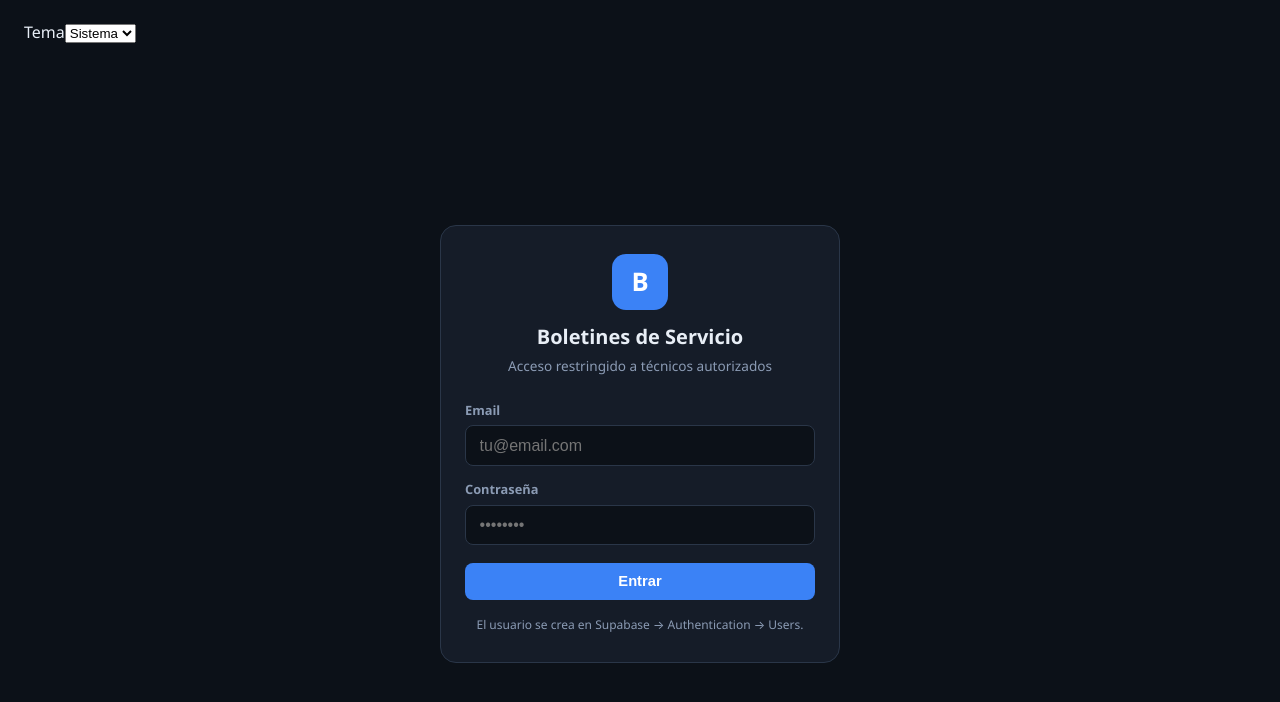
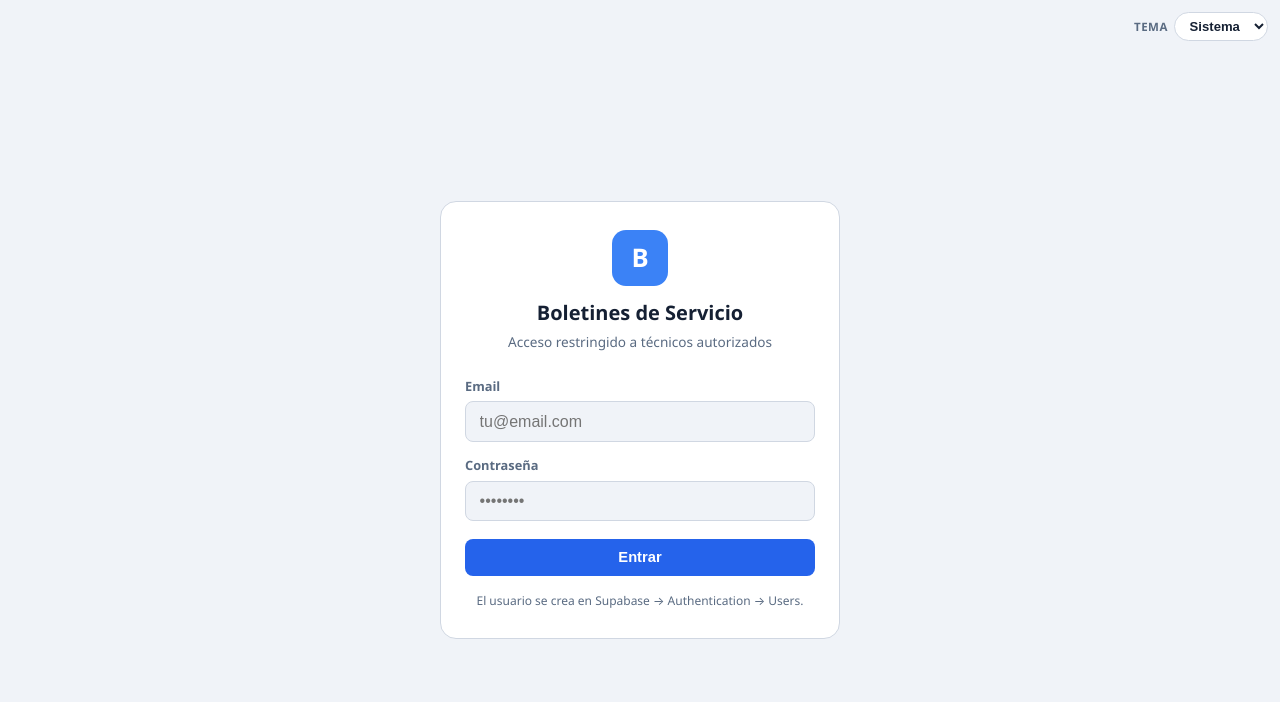
Before and after one commit to F1r0x/Visualizador-Boletines-React, a React (Vite) app: page / in a window 1280 px wide. Shown: the top 702 px of the page. Built offline with nearby package versions, Linux system fonts and the light colour scheme.

Commit message:
Temas claro/oscuro y control de preferencias del sistema

```diff
--- a/src/index.css
+++ b/src/index.css
@@ -1,4 +1,6 @@
-:root {
+/* Tema oscuro (por defecto y data-theme="dark") */
+:root,
+html[data-theme='dark'] {
   --bg: #0c1118;
   --card: #151c28;
   --border: #2a3648;
@@ -15,7 +17,56 @@
   --prep: #14b8a6;
   --prep-bg: rgba(20, 184, 166, 0.12);
   --prep-border: rgba(45, 212, 191, 0.4);
+  color-scheme: dark;
 }
+
+/* Tema claro */
+html[data-theme='light'] {
+  --bg: #f0f3f8;
+  --card: #ffffff;
+  --border: #d0d7e2;
+  --text: #152033;
+  --muted: #5a6b82;
+  --accent: #2563eb;
+  --accent-hover: #1d4ed8;
+  --success: #16a34a;
+  --warning: #d97706;
+  --section: #e8eef6;
+  --shadow: 0 4px 20px rgba(15, 23, 42, 0.08);
+  --prep: #0d9488;
+  --prep-bg: rgba(13, 148, 136, 0.1);
+  --prep-border: rgba(13, 148, 136, 0.35);
+  color-scheme: light;
+}
+
+.theme-control { display: inline-flex; align-items: center; gap: 0.4rem; }
+.theme-label {
+  font-size: 0.72rem; font-weight: 600; text-transform: uppercase;
+  letter-spacing: 0.04em; color: var(--muted);
+}
+.theme-select {
+  background: var(--card); border: 1px solid var(--border); border-radius: 999px;
+  color: var(--text); padding: 0.3rem 0.65rem; font-size: 0.82rem; font-weight: 600; cursor: pointer;
+}
+.theme-select:focus { outline: 2px solid var(--accent); outline-offset: 1px; }
+.header-actions-top { display: flex; align-items: center; gap: 0.65rem; flex-wrap: wrap; }
+.theme-bar-floating { position: fixed; top: 0.75rem; right: 0.75rem; z-index: 50; }
+
+html[data-theme='light'] .aviso-prep-btn {
+  background: #0f766e !important; border-color: #0d9488 !important; color: #fff !important;
+}
+html[data-theme='light'] .btn-wa,
+html[data-theme='light'] .aviso-header .aviso-num,
+html[data-theme='light'] .maps-btn { color: #fff; }
+html[data-theme='light'] .cita-origen.boletin {
+  background: rgba(2, 132, 199, 0.12); color: #0369a1; border-color: rgba(2, 132, 199, 0.35);
+}
+html[data-theme='light'] .cita-origen.manual {
+  background: rgba(124, 58, 237, 0.1); color: #6d28d9; border-color: rgba(124, 58, 237, 0.3);
+}
+html[data-theme='light'] .aviso-preps h4,
+html[data-theme='light'] .aviso-preps-empty strong { color: #0f766e; }
+html[data-theme='light'] .aviso-card:hover { border-color: #b6c2d4; }
 
 * { box-sizing: border-box; margin: 0; padding: 0; }
 
@@ -507,7 +558,6 @@ header p { color: var(--muted); margin-top: 0.3rem; font-size: 0.9rem; }
 .aviso-ops .dl-compact dt { color: var(--muted); font-weight: 600; }
 .aviso-ops .dl-compact dd { margin: 0; }
 
-/* Fichas de preparación en el aviso */
 .aviso-preps {
   margin: 0.85rem 1.2rem 0.35rem;
   padding: 0.75rem 0.95rem;
@@ -565,7 +615,6 @@ header p { color: var(--muted); margin-top: 0.3rem; font-size: 0.9rem; }
 }
 .aviso-prep-btn:hover { filter: brightness(1.08); }
 
-/* Recordatorios */
 .reminders-wrap { margin-bottom: 1rem; }
 .reminders-toolbar { display: flex; flex-wrap: wrap; gap: 0.4rem; margin-bottom: 0.5rem; }
 .reminders-cfg {
@@ -595,7 +644,6 @@ header p { color: var(--muted); margin-top: 0.3rem; font-size: 0.9rem; }
 }
 .rem-link:hover { color: var(--accent); }
 
-/* Offline */
 .offline-bar {
   display: flex; flex-wrap: wrap; gap: 0.5rem 1rem; align-items: center;
   justify-content: space-between; font-size: 0.85rem; font-weight: 600;
@@ -614,7 +662,6 @@ header p { color: var(--muted); margin-top: 0.3rem; font-size: 0.9rem; }
   font-size: 0.8rem;
 }
 
-/* Preparaciones (layout base; detalle en styles-preparaciones.css) */
 .prep-wrap { margin-bottom: 1.5rem; }
 .prep-toolbar {
   display: flex; flex-wrap: wrap; justify-content: space-between;
@@ -667,7 +714,7 @@ footer {
 @media (max-width: 900px) {
   body { padding: 1rem; }
   .header-top > div:first-child { text-align: center; }
-  .user-bar { margin: 0 auto; }
+  .header-actions-top { width: 100%; justify-content: center; }
   .btn { width: 100%; justify-content: center; }
   .aviso-body-primary { grid-template-columns: 1fr; }
   .aviso-ops-row { grid-template-columns: 1fr; }
```
